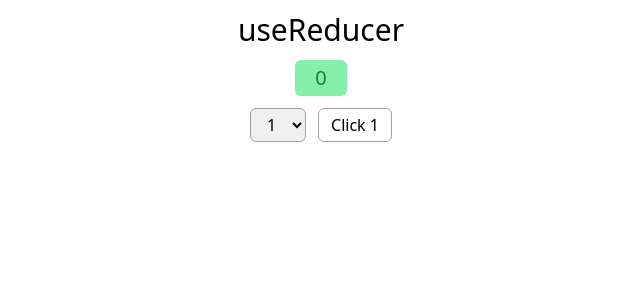
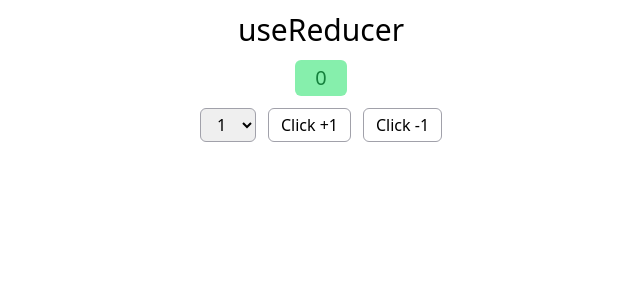
Before and after one commit to Sardorbek-Kuvondikov/ReactJS-online, a React (Create React App) app: page / in a window 1280 px wide. Shown: the top 300 px of the page, without its empty margins (319-959 px from the left). Built offline with nearby package versions, Linux system fonts and the light colour scheme.

Commit message:
Add lesson-13 useReducer count, plus, minus

```diff
--- a/src/useReducer.jsx
+++ b/src/useReducer.jsx
@@ -3,7 +3,14 @@ import { React, useState, useReducer } from "react";
 export default function Reducer() {
   const [option, setOption] = useState(1);
   let [count, dispatch] = useReducer((state, action) => {
-    return state + action.payload;
+    switch (action.type) {
+      case "plus":
+        return state + action.payload;
+      case "minus":
+        return state - action.payload;
+      default:
+        break;
+    }
   }, 0);
 
   const onSelect = (evt) => {
@@ -27,10 +34,16 @@ export default function Reducer() {
             <option value="3">3</option>
           </select>
           <button
-            onClick={() => dispatch({ payload: option })}
+            onClick={() => dispatch({ type: "plus", payload: option })}
             className="ml-3 p-1 px-3 border border-zinc-400 rounded-md"
           >
-            Click {option}
+            Click +{option}
+          </button>
+          <button
+            onClick={() => dispatch({ type: "minus", payload: option })}
+            className="ml-3 p-1 px-3 border border-zinc-400 rounded-md"
+          >
+            Click -{option}
           </button>
         </div>
       </div>
```
